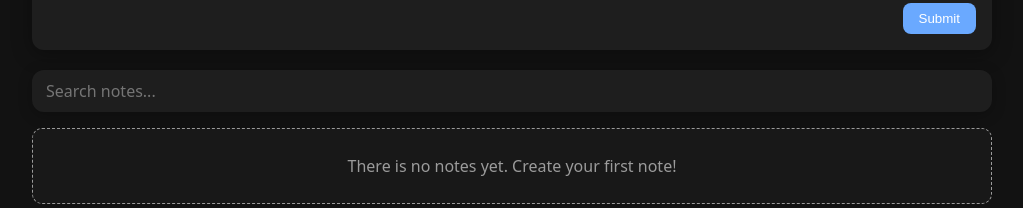
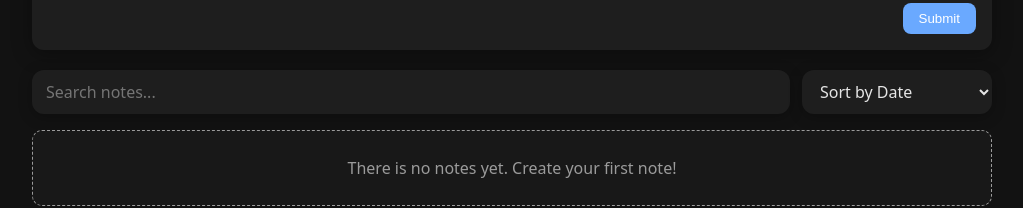
Before and after one commit to artemmorozov1/notes-app, an Angular app: page / in a window 1280 px wide. Shown: the part 149-357 px from the top of the page, without its empty margins (128-1151 px from the left). Built offline with nearby package versions, Linux system fonts and the light colour scheme.

Commit message:
Add notes sorting

```diff
--- a/src/app/core/services/notes.service.ts
+++ b/src/app/core/services/notes.service.ts
@@ -59,7 +59,6 @@ export class NotesService {
 
   loadFromLocalStorage(): void {
     const notesData = localStorage.getItem('notes');
-    // There i convert string dates back to Date objects
     if (notesData) {
       const parsedNotes = JSON.parse(notesData);
       this.notes = parsedNotes.map((note: Note) => ({
--- a/src/app/features/notes/notes-filters/notes-filters.css
+++ b/src/app/features/notes/notes-filters/notes-filters.css
@@ -4,15 +4,16 @@
   margin-bottom: 16px;
 }
 
-.filter-wrapper {
+.filters-row {
+  display: flex;
+  gap: 12px;
   width: 100%;
 }
 
-input {
-  width: 100%;
+.filters-row input,
+.filters-row select {
+  box-sizing: border-box;
   padding: 10px 14px;
-
-  box-sizing: border-box;
 
   background: var(--card);
   color: var(--text);
@@ -24,17 +25,41 @@ input {
   font-size: 16px;
   font-family: inherit;
 
-  transition: background .2s ease, box-shadow .2s ease, transform .15s ease;
   box-shadow: 0 3px 14px rgba(0, 0, 0, 0.25);
+  transition:
+    background 0.2s ease,
+    box-shadow 0.2s ease,
+    transform 0.15s ease;
 }
 
-input:hover {
+.filters-row input {
+  flex: 1 1 auto;
+}
+
+.filters-row select {
+  flex: 0 0 190px;
+  cursor: pointer;
+}
+
+.filters-row input:hover,
+.filters-row select:hover {
   background: var(--card-hover);
   box-shadow: 0 4px 18px rgba(0, 0, 0, 0.35);
 }
 
-input:focus {
+.filters-row input:focus,
+.filters-row select:focus {
   transform: translateY(-1px);
   background: var(--card-hover);
   box-shadow: 0 5px 22px rgba(0, 0, 0, 0.45);
 }
+
+@media (max-width: 600px) {
+  .filters-row {
+    flex-direction: column;
+  }
+
+  .filters-row select {
+    flex: 1 1 auto;
+  }
+}
--- a/src/app/features/notes/notes-filters/notes-filters.html
+++ b/src/app/features/notes/notes-filters/notes-filters.html
@@ -1,3 +1,7 @@
-<div class="filter-wrapper">
-  <input placeholder="Search notes..." [formControl]="filterControl"/>
+<div class="filters-row">
+  <input placeholder="Search notes..." [formControl]="filterControl" />
+  <select [formControl]="sortControl">
+    <option value="date">Sort by Date</option>
+    <option value="title">Sort by Title</option>
+  </select>
 </div>
--- a/src/app/features/notes/notes-filters/notes-filters.ts
+++ b/src/app/features/notes/notes-filters/notes-filters.ts
@@ -12,9 +12,16 @@ export class NotesFilters {
 
   filterControl = new FormControl<string>('');
 
+  @Output() sortChange = new EventEmitter<string>();
+
+  sortControl = new FormControl<string>('date');
+
   constructor() {
     this.filterControl.valueChanges.subscribe(value => {
       this.filterChange.emit(value ?? '');
     });
+    this.sortControl.valueChanges.subscribe(value => {
+      this.sortChange.emit(value ?? 'date');
+    });
   }
 }
--- a/src/app/features/notes/notes-list/notes-list.html
+++ b/src/app/features/notes/notes-list/notes-list.html
@@ -1,5 +1,5 @@
 <section>
-    <app-notes-filters (filterChange)="onFilterChange($event)"></app-notes-filters>
+    <app-notes-filters (filterChange)="onFilterChange($event)" (sortChange)="onSortChange($event)"></app-notes-filters>
 </section>
 <section class="notes-wrap">
     @if (allNotes.length === 0) {
@@ -9,7 +9,7 @@
     }
     @else {
         <div class="notes-grid">
-            @for (note of filteredNotes; track note.id){
+            @for (note of sortedNotes; track note.id){
                 <app-note-item [note]="note" (deleteNote)="onDelete($event)" (saveNote)="onSave($event)"></app-note-item>
             }
         </div>
--- a/src/app/features/notes/notes-list/notes-list.ts
+++ b/src/app/features/notes/notes-list/notes-list.ts
@@ -38,7 +38,7 @@ export class NotesList {
 
     if (filter === '') {
       return this.allNotes;
-    };
+    }
 
     const filtered = this.allNotes.filter(note => {
       const title = note.title.toLowerCase();
@@ -49,4 +49,26 @@ export class NotesList {
 
     return filtered;
   }
+
+  currentSort: string = 'date';
+
+  onSortChange(sortBy: string){
+    this.currentSort = sortBy;
+  }
+
+  get sortedNotes(){
+    const sorted = [...this.filteredNotes];
+
+    if (this.currentSort === 'date'){
+      sorted.sort((a, b) => {
+        return b.createdAt.getTime() - a.createdAt.getTime();
+      });
+    } else if (this.currentSort === 'title'){
+      sorted.sort((a, b) => {
+        return a.title.localeCompare(b.title);
+      });
+    }
+
+    return sorted;
+  }
 }
```
